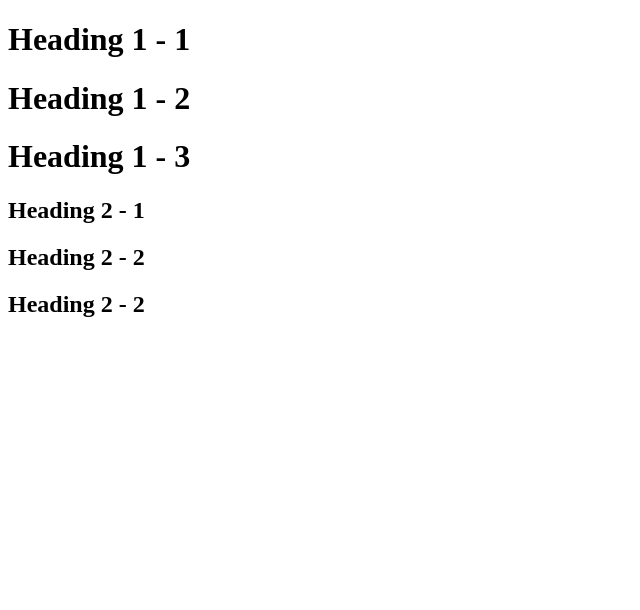
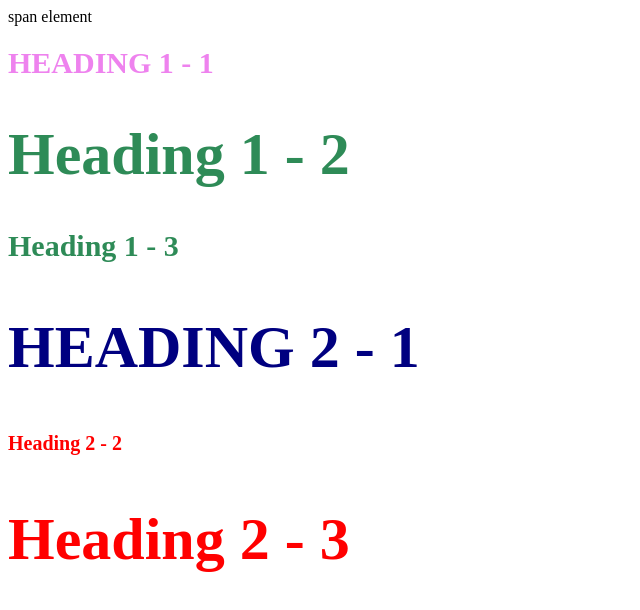
Before and after one commit to maxferenczy/cartoon-hero, a plain HTML site: page style-test.html in a window 1280 px wide. Shown: the whole page, without its empty margins (0-640 px from the left). Drawn offline with Linux system fonts and the light colour scheme.

Commit message:
created a css test page and updated html page

```diff
--- /dev/null
+++ b/css/test.css
@@ -0,0 +1,25 @@
+h1{
+    font-size: 30px;
+    color: seagreen;
+}
+
+h2{
+    font-size: 20px;
+    color: red;
+}
+
+.big{
+    font-size: 60px
+}
+
+.uppercase{
+    text-transform: uppercase;
+}
+
+.big.uppercase{
+    color: navy;
+}
+
+h1 span{
+    color:violet
+}
--- a/style-test.html
+++ b/style-test.html
@@ -1,16 +1,17 @@
 <!DOCTYPE html>
 <html>
 <head>
-    <title>Style test</title>
+    <link rel="stylesheet" type="text/css" href="css/test.css">
 </head>
 <body>
 
-    <h1>Heading 1 - 1</h1>
-    <h1>Heading 1 - 2</h1>
+    <span>span element</span>
+    <h1 class="uppercase"><span>Heading 1 - 1</span></h1>
+    <h1 class="big">Heading 1 - 2</h1>
     <h1>Heading 1 - 3</h1>
-    <h2>Heading 2 - 1</h2>
+    <h2 class="big uppercase">Heading 2 - 1</h2>
     <h2>Heading 2 - 2</h2>
-    <h2>Heading 2 - 2</h2>
+    <h2 class="big">Heading 2 - 3</h2>
 
 </body>
 </html>
```
